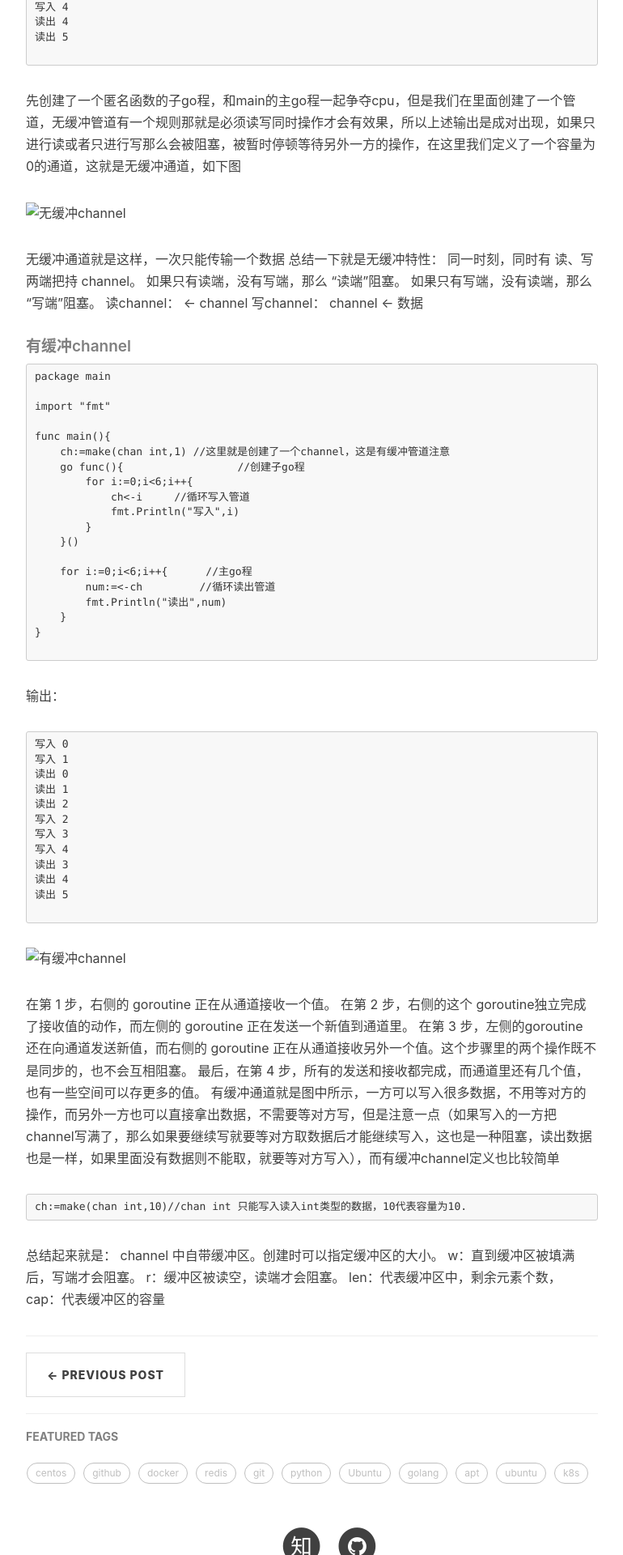
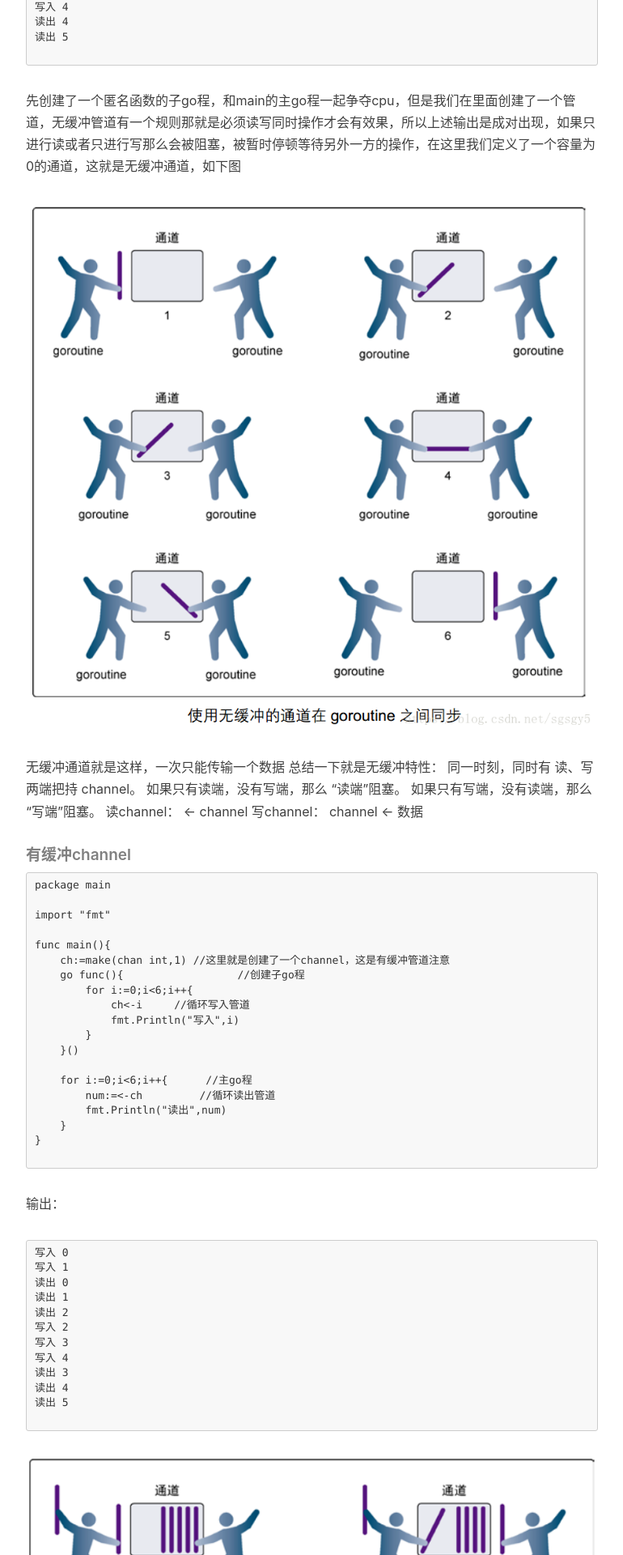
Before and after one commit to tangheng1995/tangheng1995.github.io, a Jekyll site: the page built from _posts/2020-01-16-Golang-channel.md, in a window 1280 px wide. Shown: the part 1522-3442 px from the top of the page at 81% size, without its empty margins (233-1003 px from the left). Built offline with Jekyll 4.4.1, drawn with Linux system fonts in a browser that asks for light colours; nearby versions of some CDN libraries; comment, search, counter and statistics services are not loaded.

Commit message:
Update 2020-01-16-Golang-channel.md

````diff
--- a/_posts/2020-01-16-Golang-channel.md
+++ b/_posts/2020-01-16-Golang-channel.md
@@ -62,7 +62,7 @@
 
 先创建了一个匿名函数的子go程，和main的主go程一起争夺cpu，但是我们在里面创建了一个管道，无缓冲管道有一个规则那就是必须读写同时操作才会有效果，所以上述输出是成对出现，如果只进行读或者只进行写那么会被阻塞，被暂时停顿等待另外一方的操作，在这里我们定义了一个容量为0的通道，这就是无缓冲通道，如下图
 
-![无缓冲channel]()
+![无缓冲channel](https://github.com/tangheng1995/tangheng1995.github.io/blob/master/img/in-post/post-js-version/2020-01-16-1.png?raw=true)
 
 无缓冲通道就是这样，一次只能传输一个数据
 总结一下就是无缓冲特性：
@@ -113,7 +113,7 @@
 
 ```
 
-![有缓冲channel]()
+![有缓冲channel](https://github.com/tangheng1995/tangheng1995.github.io/blob/master/img/in-post/post-js-version/2020-01-16-2.png?raw=true)
 
 在第 1 步，右侧的 goroutine 正在从通道接收一个值。
 在第 2 步，右侧的这个 goroutine独立完成了接收值的动作，而左侧的 goroutine 正在发送一个新值到通道里。
````
